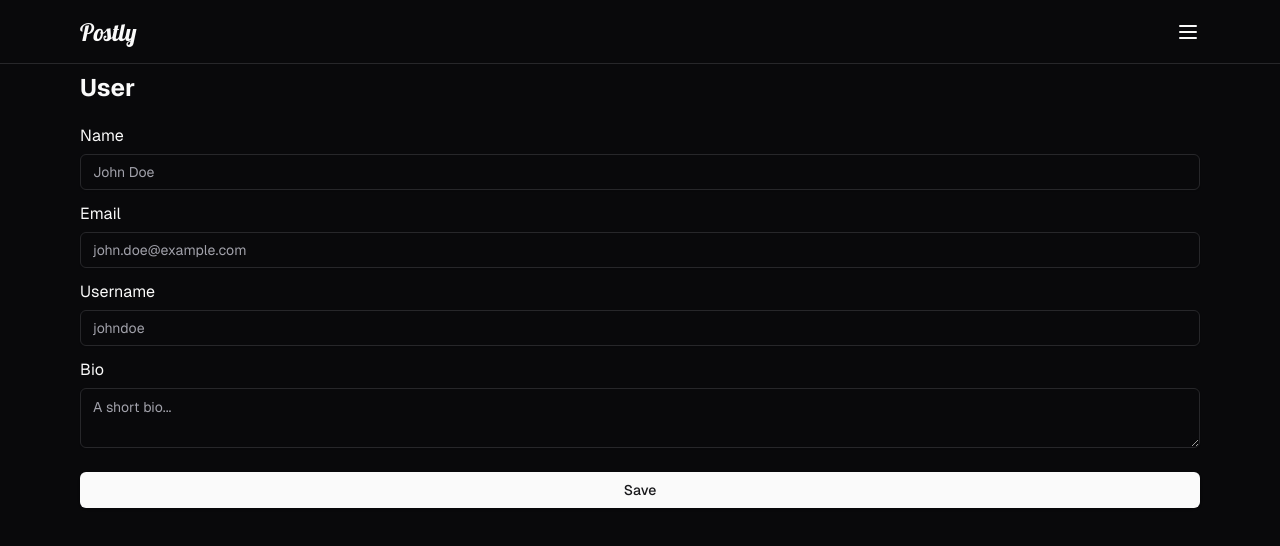
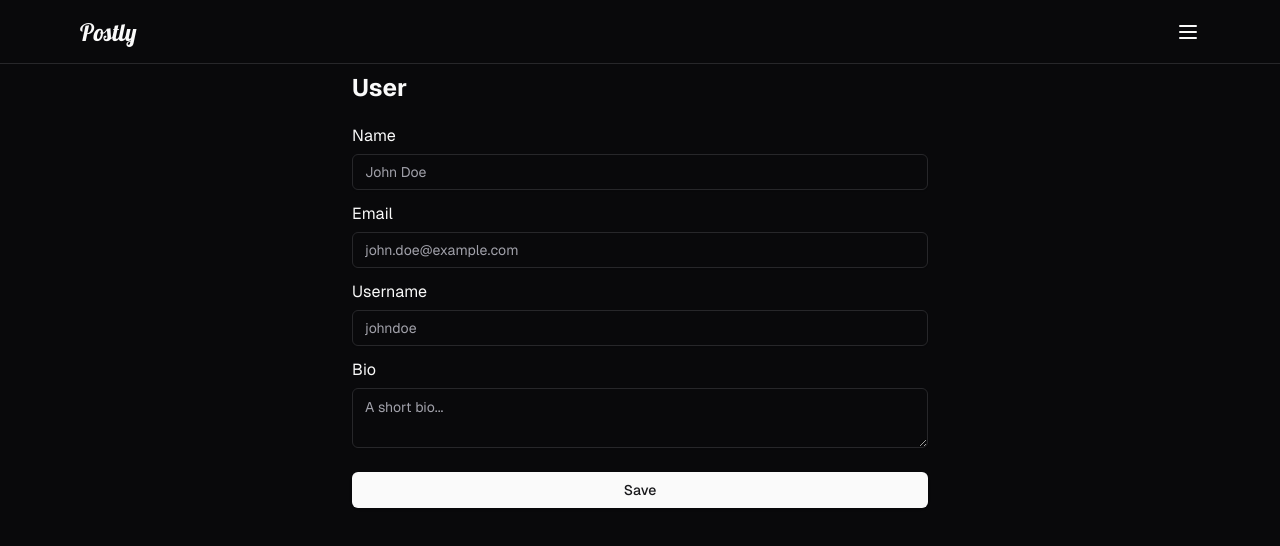
Before and after one commit to imxnasr/postly, a Next.js app: page /profile in a window 1280 px wide. Shown: the top 546 px of the page. Built offline with nearby package versions, Linux system fonts and the light colour scheme.

Commit message:
🐛 Fix width issue in profile page

```diff
--- a/app/profile/page.tsx
+++ b/app/profile/page.tsx
@@ -2,7 +2,7 @@ import { Button, Input, Textarea } from "@/components/ui";
 
 export default () => {
   return (
-    <div className="">
+    <div className="max-w-xl m-auto">
       {/* <Card className="p-4 max-w-xl m-auto"> */}
       <h3 className="text-2xl font-bold mb-5">User</h3>
       {/* Inputs */}
```
